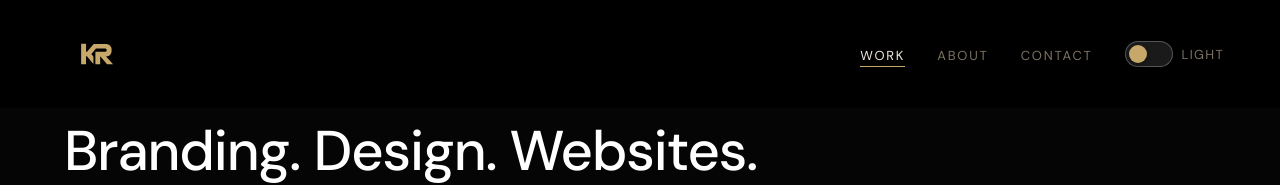
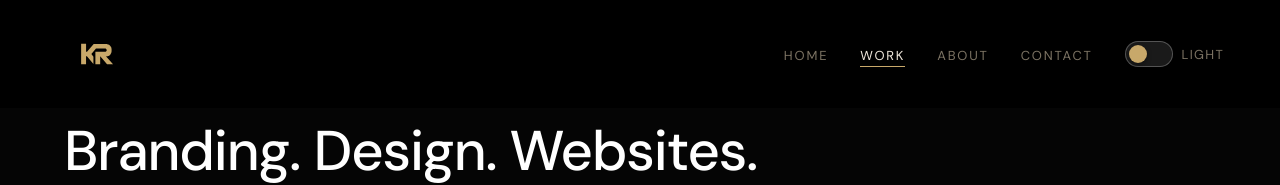
Before and after one commit to kareemrezk-dev/kareem-portfolio, a Next.js app: page /work in a window 1280 px wide. Shown: the top 185 px of the page. Built offline with nearby package versions, Linux system fonts and the light colour scheme; no server answers; the database is empty.

Commit message:
Add Home button to navbar and improve Contact page layout

```diff
--- a/src/components/Navbar.js
+++ b/src/components/Navbar.js
@@ -12,6 +12,17 @@ export default function Navbar({ goTo, current }) {
       </a>
       <div className={styles.right}>
         <ul className={styles.links}>
+          {current > 0 && (
+            <li>
+              <a
+                href="#"
+                onClick={(e) => { e.preventDefault(); goTo(0) }}
+                className={current === 0 ? styles.active : ''}
+              >
+                Home
+              </a>
+            </li>
+          )}
           {['Work','About','Contact'].map((label, i) => (
             <li key={label}>
               <a
```
